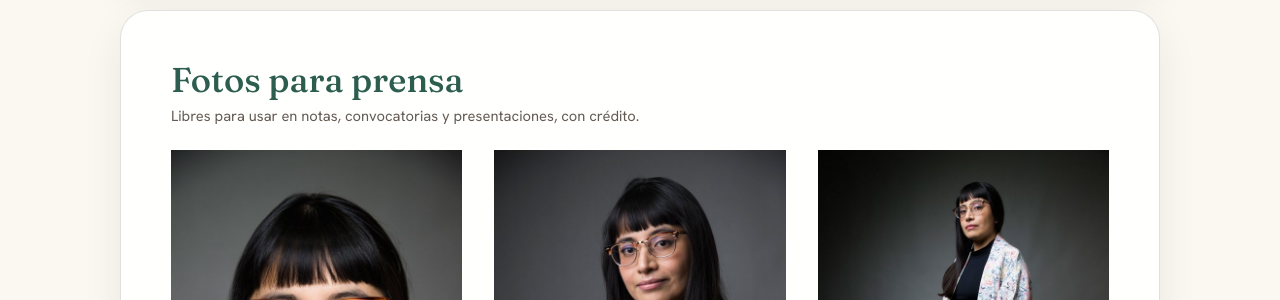
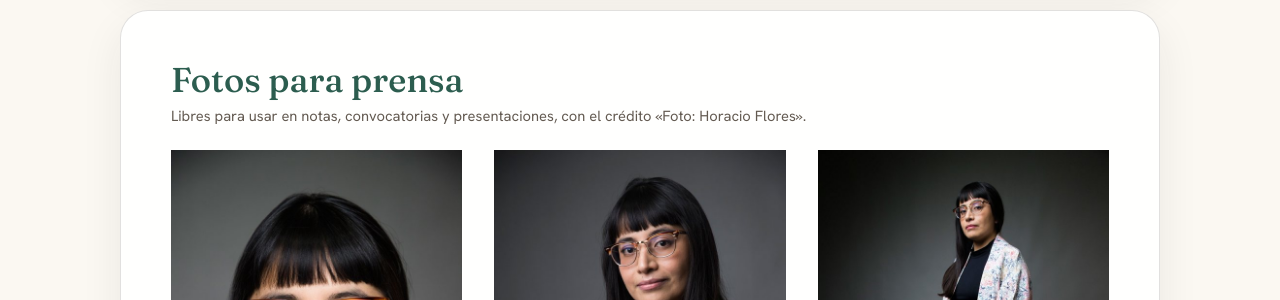
Before and after one commit to LiberPH/libertad-pantoja_site, a Jekyll site: the page built from bio.html, in a window 1280 px wide and 900 px high, scrolled down 2435 px. Shown: the part 154-454 px from the top of the window. Built offline with Jekyll 4.4.1, drawn with Linux system fonts in a browser that asks for light colours.

Commit message:
Bio: crédito de las fotos para prensa (Horacio Flores)
Co-Authored-By: Claude Opus 5.5 <noreply@anthropic.com>

```diff
--- a/bio.html
+++ b/bio.html
@@ -101,7 +101,7 @@ permalink: /bio/
 
 <section class="timeline-panel bio-fotos">
   <h2>Fotos para prensa</h2>
-  <p class="bio-prensa-nota">Libres para usar en notas, convocatorias y presentaciones, con crédito.</p>
+  <p class="bio-prensa-nota">Libres para usar en notas, convocatorias y presentaciones, con el crédito «Foto: Horacio Flores».</p>
   <ul class="fotos-prensa">
     <li>
       <img src="{{ '/assets/img/prensa/libertad-pantoja-retrato-vista.jpg' | relative_url }}" alt="Retrato de Libertad Pantoja de frente, con lentes y flequillo, sobre fondo gris." width="600" height="900" loading="lazy" decoding="async">
```
